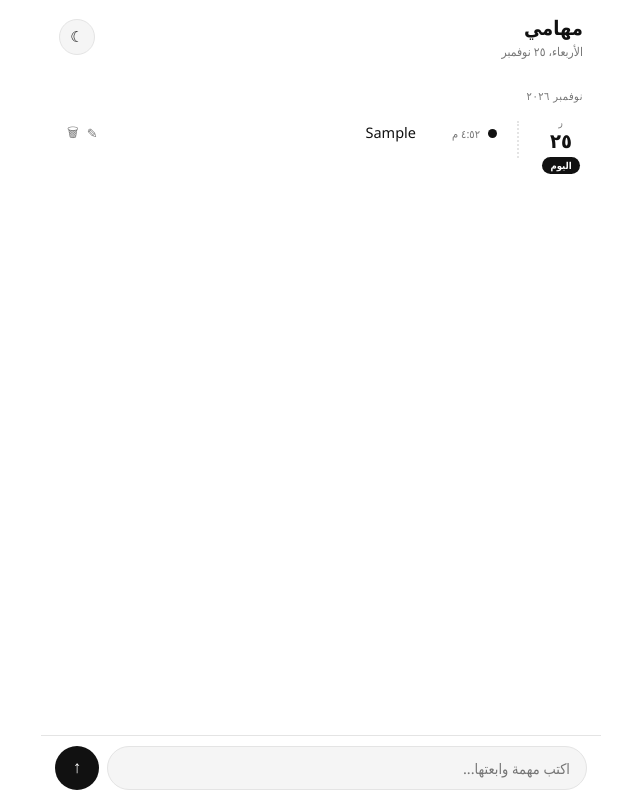
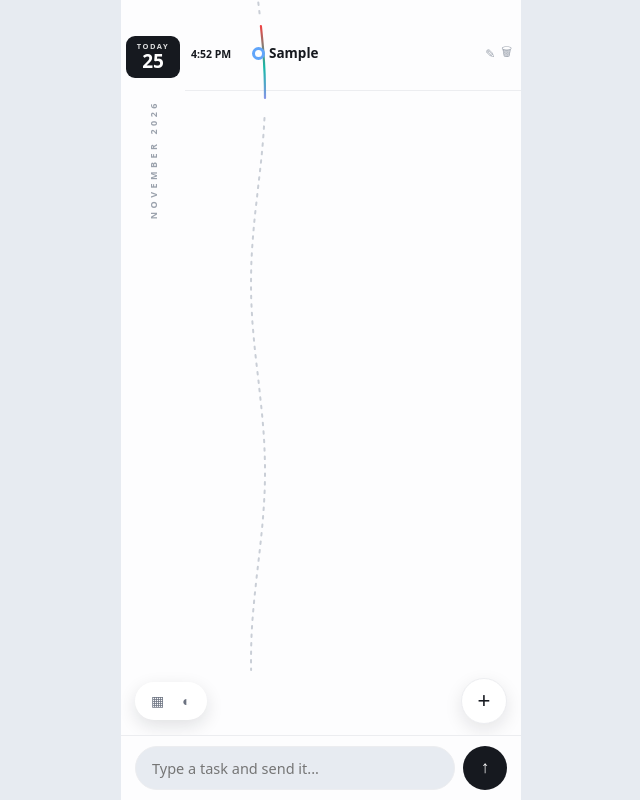
Before and after one commit to darrrwish/myshift-, a plain HTML site: page todo/index.html in a window 1280 px wide. Both pictures are taken after typing "Sample" into the empty fields and a click on the button "Send". Shown: the whole page, without its empty margins (319-959 px from the left). Drawn offline with Linux system fonts and the light colour scheme.

Commit message:
Update index.html

```diff
--- a/todo/index.html
+++ b/todo/index.html
@@ -1,80 +1,90 @@
 <!DOCTYPE html>
-<html lang="ar" dir="rtl">
+<html lang="en" dir="ltr">
 <head>
 <meta charset="utf-8">
 <meta name="viewport" content="width=device-width, initial-scale=1, viewport-fit=cover">
 <meta name="theme-color" content="#ffffff">
-<title>مهامي — خط زمني</title>
+<title>مهامي — Timeline</title>
 <link rel="manifest" href="./manifest.webmanifest">
 <link rel="icon" href="./icon.svg" type="image/svg+xml">
 <style>
-*{box-sizing:border-box;-webkit-tap-highlight-color:transparent}
+*{box-sizing:border-box;margin:0;-webkit-tap-highlight-color:transparent}
 [hidden]{display:none!important}
-:root{--bg:#fff;--sf:#f5f5f5;--ink:#111;--mu:#777;--ln:#e4e4e4}
-body.dark{--bg:#0f0f10;--sf:#1a1a1c;--ink:#f2f2f2;--mu:#999;--ln:#2c2c2e}
-html,body{margin:0;height:100%}
-body{background:var(--bg);color:var(--ink);font-family:"Segoe UI",system-ui,-apple-system,Tahoma,Arial,sans-serif;display:flex;flex-direction:column;max-width:560px;margin:0 auto}
-header{padding:14px 18px 8px;display:flex;align-items:center;justify-content:space-between}
-header h1{font-size:20px;margin:0}
-header .hd-sub{font-size:12px;color:var(--mu);margin-top:2px}
-#darkBtn{border:1px solid var(--ln);background:var(--sf);color:var(--ink);width:36px;height:36px;border-radius:50%;font-size:15px;cursor:pointer}
-#tl{flex:1;overflow-y:auto;padding:6px 0 20px}
-.month-lab{font-size:11px;color:var(--mu);padding:14px 18px 2px;letter-spacing:.5px}
-.day{display:flex;gap:10px;padding:8px 14px 8px 18px}
-.day-lab{flex:none;width:52px;text-align:center;padding-top:2px}
-.day-lab .dw{display:block;font-size:10px;color:var(--mu);letter-spacing:.5px}
-.day-lab .dn{display:block;font-size:20px;font-weight:700;line-height:1.15}
-.day-lab .today-pill{display:inline-block;background:var(--ink);color:var(--bg);font-size:9.5px;font-weight:700;padding:2px 8px;border-radius:99px;margin-top:3px}
-.day-line{flex:none;width:14px;position:relative}
-.day-line::before{content:"";position:absolute;top:8px;bottom:-8px;right:6.5px;border-right:2px dotted var(--ln)}
-.day:last-child .day-line::before{bottom:auto;height:60%}
-.day-items{flex:1;min-width:0;padding-bottom:6px}
-.titem{display:flex;align-items:baseline;gap:8px;padding:7px 4px;border-bottom:1px solid var(--ln);cursor:pointer;position:relative}
-.titem:last-child{border-bottom:0}
-.tdot{flex:none;width:9px;height:9px;border-radius:50%;background:var(--ink);align-self:center}
-.titem.done .tdot{background:transparent;border:2px solid var(--mu);width:7px;height:7px}
-.ttime{flex:none;font-size:11px;color:var(--mu);min-width:56px}
-.ttext{flex:1;font-size:14.5px;line-height:1.7;overflow-wrap:anywhere}
-.titem.done .ttext{text-decoration:line-through;color:var(--mu)}
-.tacts{flex:none;display:flex;gap:0}
-.tacts button{border:0;background:none;color:var(--mu);font-size:13px;cursor:pointer;padding:2px 4px;border-radius:6px}
-.more{border:0;background:none;color:var(--mu);font-size:12px;cursor:pointer;padding:6px 4px;font-family:inherit}
-.empty{text-align:center;color:var(--mu);padding:50px 20px;font-size:13.5px;line-height:2}
-#composer{display:flex;gap:8px;padding:10px 14px calc(10px + env(safe-area-inset-bottom,0px));border-top:1px solid var(--ln);background:var(--bg)}
-#tin{flex:1;border:1px solid var(--ln);background:var(--sf);color:var(--ink);border-radius:99px;padding:11px 16px;font-size:14.5px;font-family:inherit;outline:none}
-#tin:focus{border-color:var(--ink)}
-#sendBtn{flex:none;width:44px;height:44px;border-radius:50%;border:0;background:var(--ink);color:var(--bg);font-size:17px;cursor:pointer;display:flex;align-items:center;justify-content:center}
-.sheet{position:fixed;inset-inline:0;bottom:0;z-index:11;max-width:560px;margin:0 auto;background:var(--sf);border-radius:22px 22px 0 0;padding:12px 18px calc(18px + env(safe-area-inset-bottom,0px));box-shadow:0 -10px 40px rgba(0,0,0,.25)}
+:root{--page:#E7EBF1;--panel:#FDFDFE;--ink:#16191F;--mu:#9AA1AC;--ln:#ECEDF0;--done:#B4B9C2;--donedot:#C9CED6;--sheet:#fff}
+body.dark{--page:#0D0F12;--panel:#15161A;--ink:#ECEDEF;--mu:#6b7078;--ln:#24262B;--done:#54585f;--donedot:#4a4e55;--sheet:#1B1C20}
+body{background:var(--page);color:var(--ink);font-family:system-ui,-apple-system,"Segoe UI",Roboto,"Helvetica Neue",Arial,sans-serif;min-height:100vh}
+.panel{position:relative;max-width:400px;margin:0 auto;background:var(--panel);min-height:100vh;padding:26px 0 190px}
+.day{display:flex;align-items:stretch}
+.day+.day .dband{border-top:1px solid var(--ln)}
+.dcol{flex:none;width:64px;text-align:center;padding:10px 0}
+.dcol .dw{display:block;font-size:9px;letter-spacing:1.5px;color:var(--mu);margin-bottom:1px;font-weight:600;text-transform:uppercase}
+.dcol .dn{display:block;font-size:21px;font-weight:800;line-height:1.15}
+.badge{display:inline-block;background:#16191F;color:#fff;border-radius:9px;padding:5px 11px 6px;margin-bottom:2px}
+body.dark .badge{background:#ECEDEF;color:#15161A}
+.badge .bw{display:block;font-size:7.5px;letter-spacing:1.5px;font-weight:700;opacity:.85}
+.badge .bn{display:block;font-size:19px;font-weight:800;line-height:1.1}
+.tailrow .dcol{display:flex;align-items:flex-end;justify-content:center;padding-bottom:8px;min-height:120px}
+.mlabel{transform:rotate(180deg);writing-mode:vertical-rl;font-size:9px;letter-spacing:3.5px;color:var(--mu);font-weight:600;text-transform:uppercase}
+.dband{flex:1;padding:6px 0 10px;min-width:0}
+.trow{display:flex;align-items:center;padding:8px 6px 8px 6px;cursor:pointer}
+.ttime{flex:none;width:56px;font-size:10.5px;color:var(--mu);text-align:left;font-weight:500}
+.tdc{flex:none;width:22px;display:flex;justify-content:center}
+.dot{width:9px;height:9px;border-radius:50%;z-index:2;position:relative}
+.dot.ring{width:13px;height:13px;background:var(--panel);border:3px solid #60A5FA}
+.ttext{flex:1;font-size:13.5px;line-height:1.5;overflow-wrap:anywhere;min-width:0}
+.trow.done .ttext{text-decoration:line-through;color:var(--done)}
+.trow.cur .ttime,.trow.cur .ttext{font-weight:800;color:var(--ink)}
+.tacts{flex:none;display:flex}
+.tacts button{border:0;background:none;color:var(--mu);font-size:12px;cursor:pointer;padding:3px 3px;border-radius:6px}
+.more{display:block;border:0;background:none;color:var(--mu);font-size:11px;padding:4px 10px 2px 90px;cursor:pointer;font-family:inherit;text-align:left;width:100%}
+.empty{color:var(--mu);font-size:12.5px;padding:16px 10px 8px 90px;line-height:1.8}
+#waveSvg{position:absolute;top:0;bottom:0;width:26px;z-index:1;pointer-events:none}
+.floaty{position:fixed;bottom:76px;left:0;right:0;max-width:400px;margin:0 auto;display:flex;justify-content:space-between;align-items:center;padding:0 14px;pointer-events:none;z-index:5}
+.pill-bar{pointer-events:auto;display:flex;gap:2px;background:var(--sheet);border-radius:99px;padding:5px 8px;box-shadow:0 6px 18px rgba(20,24,31,.12)}
+body.dark .pill-bar{box-shadow:0 6px 18px rgba(0,0,0,.5)}
+.pill-bar button{border:0;background:none;font-size:14px;padding:6px 8px;cursor:pointer;color:#6B7280}
+.fab{pointer-events:auto;width:46px;height:46px;border-radius:50%;border:1px solid var(--ln);background:var(--sheet);color:var(--ink);font-size:22px;cursor:pointer;box-shadow:0 6px 18px rgba(20,24,31,.10)}
+#composer{position:fixed;bottom:0;left:0;right:0;max-width:400px;margin:0 auto;display:flex;gap:8px;padding:10px 14px calc(10px + env(safe-area-inset-bottom,0px));background:var(--panel);border-top:1px solid var(--ln);z-index:6}
+#tin{flex:1;border:1px solid var(--ln);background:var(--page);color:var(--ink);border-radius:99px;padding:11px 16px;font-size:14.5px;font-family:inherit;outline:none;min-width:0}
+#tin:focus{border-color:var(--mu)}
+#sendBtn{flex:none;width:44px;height:44px;border-radius:50%;border:0;background:#16191F;color:#fff;font-size:17px;cursor:pointer}
+body.dark #sendBtn{background:#ECEDEF;color:#15161A}
+.sheet{position:fixed;inset-inline:0;bottom:0;z-index:11;max-width:400px;margin:0 auto;background:var(--sheet);border-radius:22px 22px 0 0;padding:12px 18px calc(18px + env(safe-area-inset-bottom,0px));box-shadow:0 -10px 40px rgba(0,0,0,.25)}
 .sheet h2{font-size:16px;margin:4px 0 8px}
 .sheet .flabel{display:block;font-size:12px;color:var(--mu);margin:10px 0 5px}
-.sheet input,.sheet textarea{width:100%;border:1px solid var(--ln);background:var(--bg);color:var(--ink);border-radius:12px;padding:10px 12px;font-size:14px;font-family:inherit;outline:none}
+.sheet input,.sheet textarea{width:100%;border:1px solid var(--ln);background:var(--panel);color:var(--ink);border-radius:12px;padding:10px 12px;font-size:14px;font-family:inherit;outline:none}
 .sheet .r2{display:flex;gap:8px;margin-top:14px}
-.sheet .btn{flex:1;padding:12px;border-radius:14px;border:1px solid var(--ln);background:var(--bg);color:var(--ink);font-size:14px;font-weight:600;cursor:pointer;font-family:inherit}
-.sheet .btn.pri{background:var(--ink);color:var(--bg);border:0}
+.sheet .btn{flex:1;padding:12px;border-radius:14px;border:1px solid var(--ln);background:var(--panel);color:var(--ink);font-size:14px;font-weight:600;cursor:pointer;font-family:inherit}
+.sheet .btn.pri{background:#16191F;color:#fff;border:0}
+body.dark .sheet .btn.pri{background:#ECEDEF;color:#15161A}
 #scrim{position:fixed;inset:0;background:rgba(0,0,0,.35);z-index:10}
-#toast{position:fixed;bottom:80px;inset-inline:0;text-align:center;z-index:20;pointer-events:none}
-#toast span{background:var(--ink);color:var(--bg);font-size:13px;padding:8px 18px;border-radius:99px}
+#toast{position:fixed;bottom:140px;inset-inline:0;text-align:center;z-index:20;pointer-events:none}
+#toast span{background:#16191F;color:#fff;font-size:13px;padding:8px 18px;border-radius:99px}
+body.dark #toast span{background:#ECEDEF;color:#15161A}
 </style>
 </head>
 <body>
-<header>
-  <div><h1>مهامي</h1><div class="hd-sub" id="hdDate"></div></div>
-  <button id="darkBtn" type="button" aria-label="الوضع الليلي">☾</button>
-</header>
-<div id="tl"></div>
+<div class="panel" id="panel">
+  <div id="days"></div>
+  <svg id="waveSvg" preserveAspectRatio="none"></svg>
+</div>
+<div class="floaty">
+  <div class="pill-bar"><button id="todayBtn" type="button" aria-label="Today">▦</button><button id="darkBtn" type="button" aria-label="Dark mode">◐</button></div>
+  <button class="fab" id="fab" type="button" aria-label="Add task">+</button>
+</div>
 <form id="composer" autocomplete="off">
-  <input id="tin" type="text" placeholder="اكتب مهمة وابعتها..." aria-label="مهمة جديدة">
-  <button id="sendBtn" type="submit" aria-label="إرسال">↑</button>
+  <input id="tin" type="text" dir="auto" placeholder="Type a task and send it..." aria-label="New task">
+  <button id="sendBtn" type="submit" aria-label="Send">↑</button>
 </form>
 <div class="sheet" id="editSheet" role="dialog" aria-modal="true" hidden>
-  <h2>عدّل المهمة</h2>
-  <span class="flabel">المهمة</span>
-  <textarea id="eText" rows="3"></textarea>
-  <span class="flabel">اليوم</span>
+  <h2>Edit task</h2>
+  <span class="flabel">Task</span>
+  <textarea id="eText" rows="3" dir="auto"></textarea>
+  <span class="flabel">Day</span>
   <input id="eDate" type="date">
-  <span class="flabel">الوقت</span>
+  <span class="flabel">Time</span>
   <input id="eTime" type="time">
-  <div class="r2"><button class="btn" id="eCancel" type="button">إلغاء</button><button class="btn pri" id="eSave" type="button">احفظ</button></div>
+  <div class="r2"><button class="btn" id="eCancel" type="button">Cancel</button><button class="btn pri" id="eSave" type="button">Save</button></div>
 </div>
 <div id="scrim" hidden></div>
 <div id="toast" hidden><span></span></div>
@@ -86,12 +96,13 @@ const keyOf=d=>d.getFullYear()+"-"+pad(d.getMonth()+1)+"-"+pad(d.getDate());
 const parseKey=s=>{const p=s.split("-").map(Number);return new Date(p[0],p[1]-1,p[2])};
 const today=()=>{const t=new Date();return new Date(t.getFullYear(),t.getMonth(),t.getDate())};
 const nid=()=>Date.now().toString(36)+Math.random().toString(36).slice(2,7);
-const fD=new Intl.DateTimeFormat("ar-EG",{weekday:"long",day:"numeric",month:"long"});
-const fMY=new Intl.DateTimeFormat("ar-EG",{month:"long",year:"numeric"});
-const fW=new Intl.DateTimeFormat("ar-EG",{weekday:"narrow"});
-const fT=new Intl.DateTimeFormat("ar-EG",{hour:"numeric",minute:"2-digit"});
+const fW=new Intl.DateTimeFormat("en-US",{weekday:"short"});
+const fMY=new Intl.DateTimeFormat("en-US",{month:"long",year:"numeric"});
+const fT=new Intl.DateTimeFormat("en-US",{hour:"numeric",minute:"2-digit",hour12:true});
 const ARN="٠١٢٣٤٥٦٧٨٩";
 const arDig=s=>String(s).replace(/[٠-٩]/g,c=>String(ARN.indexOf(c)));
+const PALETTE=["#F87171","#60A5FA","#A78BFA","#14B8A6","#FB923C"];
+const colorFor=id=>{let h=0;for(let i=0;i<id.length;i++)h=(h*31+id.charCodeAt(i))>>>0;return PALETTE[h%PALETTE.length]};
 
 const KEY="todoline-v1";
 let state;
@@ -127,31 +138,71 @@ function daysWithItems(){
   if(!map[tk])map[tk]=[];
   return Object.keys(map).sort().map(k=>({day:k,items:map[k].sort((a,b)=>(a.time||"")<(b.time||"")?-1:1)}));
 }
+function currentId(){
+  const tk=keyOf(today()),now=nowTime();
+  const t=state.items.filter(i=>i.day===tk&&!i.done).sort((a,b)=>(a.time||"")<(b.time||"")?-1:1);
+  if(!t.length)return null;
+  const past=t.filter(i=>(i.time||"99")<=now);
+  return (past.length?past[past.length-1]:t[0]).id;
+}
 function render(){
-  $("hdDate").textContent=fD.format(today());
-  const days=daysWithItems(),tk=keyOf(today());
-  let html="",lastMonth="";
+  const days=daysWithItems(),tk=keyOf(today()),cur=currentId();
+  let html="";
   days.forEach(g=>{
-    const d=parseKey(g.day),my=fMY.format(d);
-    if(my!==lastMonth){html+='<div class="month-lab">'+esc(my)+"</div>";lastMonth=my}
-    const isT=g.day===tk;
-    html+='<div class="day" id="day-'+g.day+'"><div class="day-lab"><span class="dw">'+esc(fW.format(d))+'</span><span class="dn">'+new Intl.NumberFormat("ar-EG").format(d.getDate())+"</span>"+(isT?'<span class="today-pill">اليوم</span>':"")+"</div>"
-      +'<div class="day-line"></div><div class="day-items">';
+    const d=parseKey(g.day),isT=g.day===tk;
+    html+='<div class="day" id="day-'+g.day+'"><div class="dcol">'
+      +(isT?'<span class="badge"><span class="bw">TODAY</span><span class="bn">'+d.getDate()+"</span></span>"
+           :'<span class="dw">'+esc(fW.format(d))+'</span><span class="dn">'+d.getDate()+"</span>")
+      +'</div><div class="dband">';
     const lim=expanded[g.day]?g.items.length:5;
     g.items.slice(0,lim).forEach(i=>{
-      html+='<div class="titem'+(i.done?" done":"")+'" data-tid="'+i.id+'"><span class="tdot"></span>'
-        +(i.time?'<span class="ttime">'+esc(fmtTime(i.time))+"</span>":"")
-        +'<span class="ttext">'+esc(i.text)+"</span>"
-        +'<span class="tacts"><button type="button" data-te="'+i.id+'" aria-label="تعديل">✎</button><button type="button" data-td="'+i.id+'" aria-label="مسح">🗑</button></span></div>';
+      html+='<div class="trow'+(i.done?" done":"")+(i.id===cur?" cur":"")+'" data-tid="'+i.id+'">'
+        +'<span class="ttime">'+(i.time?esc(fmtTime(i.time)):"")+'</span>'
+        +'<span class="tdc"><span class="dot'+(i.id===cur?" ring":"")+'"'+(i.id===cur?"":' style="background:'+(i.done?"var(--donedot)":colorFor(i.id))+'"')+'></span></span>'
+        +'<span class="ttext" dir="auto">'+esc(i.text)+"</span>"
+        +'<span class="tacts"><button type="button" data-te="'+i.id+'" aria-label="Edit">✎</button><button type="button" data-td="'+i.id+'" aria-label="Delete">🗑</button></span></div>';
     });
-    if(g.items.length>lim)html+='<button type="button" class="more" data-mx="'+g.day+'">+ '+new Intl.NumberFormat("ar-EG").format(g.items.length-lim)+" أكتر</button>";
-    if(!g.items.length&&isT)html+='<div class="empty" style="padding:14px">مفيش مهام النهارده. اكتب أول واحدة تحت 👇</div>';
+    if(g.items.length>lim)html+='<button type="button" class="more" data-mx="'+g.day+'">+ '+(g.items.length-lim)+" more</button>";
+    if(!g.items.length&&isT)html+='<div class="empty">No tasks today. Type your first one below 👇</div>';
     html+="</div></div>";
   });
-  $("tl").innerHTML=html||'<div class="empty">مفيش مهام لسه</div>';
+  html+='<div class="day tailrow"><div class="dcol"><span class="mlabel">'+esc(fMY.format(today()).toUpperCase())+'</span></div><div class="dband"></div></div>';
+  $("days").innerHTML=html;
+  drawWave(tk);
 }
 function fmtTime(t){
   const p=t.split(":"),d=new Date();d.setHours(+p[0],+p[1],0,0);return fT.format(d);
+}
+/* continuous wavy line: solid gradient over today's band, dotted gray elsewhere */
+function drawWave(tk){
+  requestAnimationFrame(()=>{
+    const panel=$("panel"),svg=$("waveSvg");
+    const pr=panel.getBoundingClientRect();
+    const firstDot=panel.querySelector(".tdc");
+    if(!firstDot){svg.innerHTML="";return}
+    const dcRect=firstDot.getBoundingClientRect();
+    const cx=dcRect.left-pr.left+dcRect.width/2;
+    svg.style.left=(cx-13)+"px";
+    const H=panel.offsetHeight;
+    svg.setAttribute("viewBox","0 0 26 "+H);
+    const wx=y=>13+7*Math.sin(y/60);
+    const todayEl=$("day-"+tk);
+    let yS0=0,yS1=0;
+    if(todayEl){
+      const r0=todayEl.getBoundingClientRect();
+      yS0=Math.max(0,r0.top-pr.top);
+      const more=todayEl.querySelector(".more");
+      const r1=(more||todayEl).getBoundingClientRect();
+      yS1=r1.bottom-pr.top-(more?26:0)+18;
+    }
+    const path=(a,b)=>{let d="M "+wx(a).toFixed(1)+" "+a;for(let y=a+12;y<=b;y+=12)d+=" L "+wx(y).toFixed(1)+" "+y;return d};
+    let inner='<defs><linearGradient id="wg" gradientUnits="userSpaceOnUse" x1="0" y1="'+yS0+'" x2="0" y2="'+Math.max(yS1,yS0+1)+'">'
+      +'<stop offset="0" stop-color="#EF4444"/><stop offset=".5" stop-color="#14B8A6"/><stop offset="1" stop-color="#A78BFA"/></linearGradient></defs>';
+    if(yS0>10)inner+='<path d="'+path(-6,yS0)+'" stroke="var(--donedot)" stroke-width="2" fill="none" stroke-dasharray="2.5 6" stroke-linecap="round"/>';
+    if(yS1>yS0)inner+='<path d="'+path(yS0,yS1)+'" stroke="url(#wg)" stroke-width="2.2" fill="none" stroke-linecap="round"/>';
+    inner+='<path d="'+path(yS1+10,H-130)+'" stroke="var(--donedot)" stroke-width="2" fill="none" stroke-dasharray="2.5 6" stroke-linecap="round"/>';
+    svg.innerHTML=inner;
+  });
 }
 function scrollToday(){const el=$("day-"+keyOf(today()));if(el)el.scrollIntoView({block:"start"})}
 
@@ -164,14 +215,14 @@ $("composer").addEventListener("submit",e=>{
   save();$("tin").value="";expanded[p.day]=true;render();
   const el=$("day-"+p.day);if(el)el.scrollIntoView({block:"center"});
 });
-$("tl").addEventListener("click",e=>{
+$("days").addEventListener("click",e=>{
   const mx=e.target.closest("[data-mx]");if(mx){expanded[mx.dataset.mx]=true;render();return}
   const ed=e.target.closest("[data-te]");if(ed){openEdit(ed.dataset.te);return}
   const dl=e.target.closest("[data-td]");
   if(dl){
     const it=state.items.find(x=>x.id===dl.dataset.td);if(!it)return;
-    if(!confirm("تمسح المهمة دي نهائي؟"))return;
-    state.items=state.items.filter(x=>x.id!==it.id);save();render();toast("اتمسحت 🗑");return;
+    if(!confirm("Delete this task for good?"))return;
+    state.items=state.items.filter(x=>x.id!==it.id);save();render();toast("Deleted 🗑");return;
   }
   const row=e.target.closest("[data-tid]");
   if(row){
@@ -192,11 +243,14 @@ $("eSave").addEventListener("click",()=>{
   const it=state.items.find(x=>x.id===editId);if(!it){closeEdit();return}
   const t=$("eText").value.trim();if(!t)return;
   it.text=t;it.day=$("eDate").value||it.day;it.time=$("eTime").value||"";
-  save();closeEdit();render();toast("اتعدّلت ✅");
+  save();closeEdit();render();toast("Saved ✅");
 });
 let toastT=null;
 function toast(m){$("toast").hidden=false;$("toast").querySelector("span").textContent=m;clearTimeout(toastT);toastT=setTimeout(()=>$("toast").hidden=true,1800)}
 $("darkBtn").addEventListener("click",()=>{state.dark=!state.dark;document.body.classList.toggle("dark",state.dark);save()});
+$("fab").addEventListener("click",()=>{$("tin").focus();$("tin").scrollIntoView({block:"end"})});
+$("todayBtn").addEventListener("click",scrollToday);
+addEventListener("resize",()=>drawWave(keyOf(today())));
 if(location.protocol.startsWith("http")&&navigator.serviceWorker)navigator.serviceWorker.register("./sw.js").catch(()=>{});
 render();scrollToday();
 </script>
```
